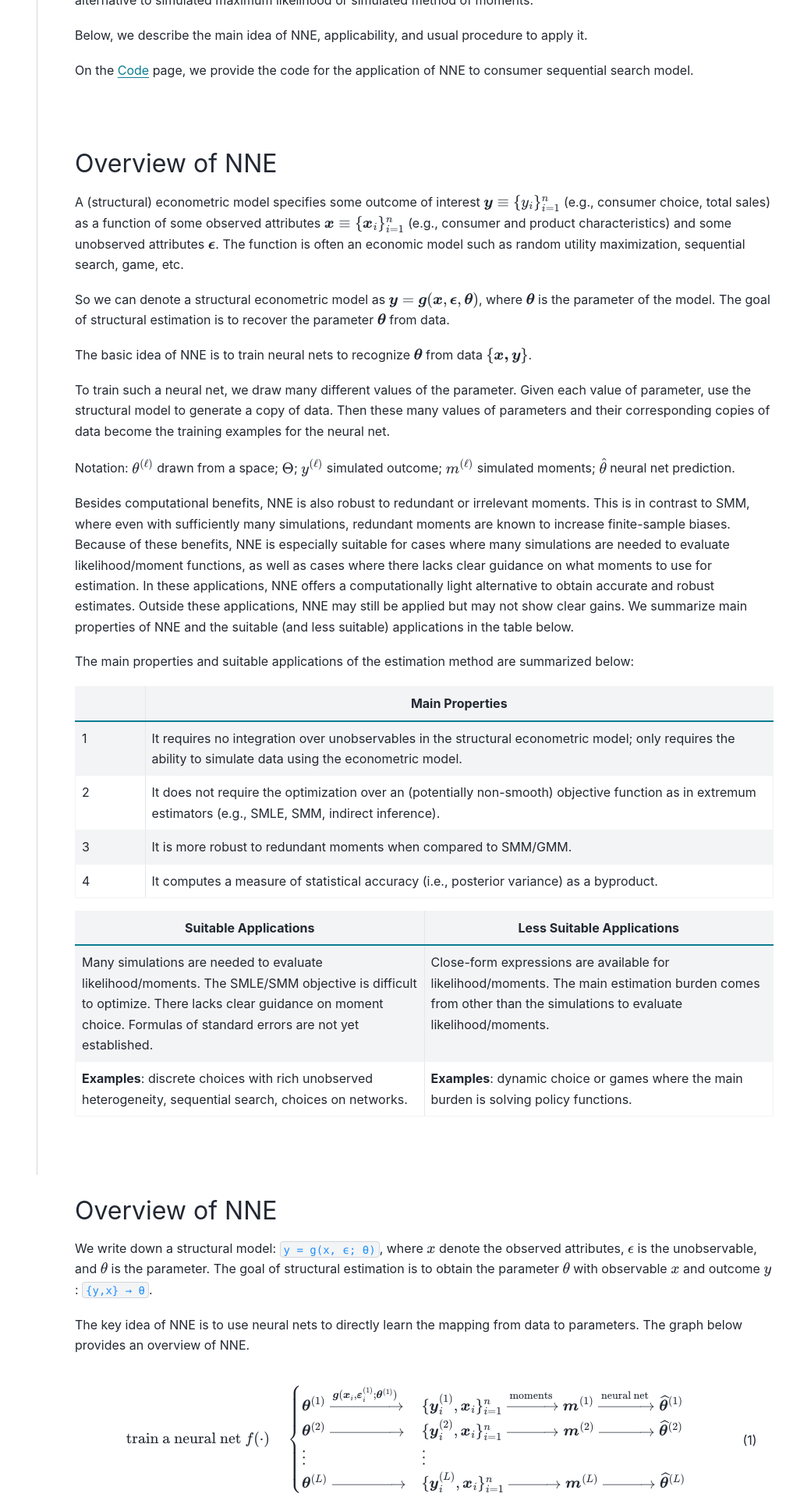
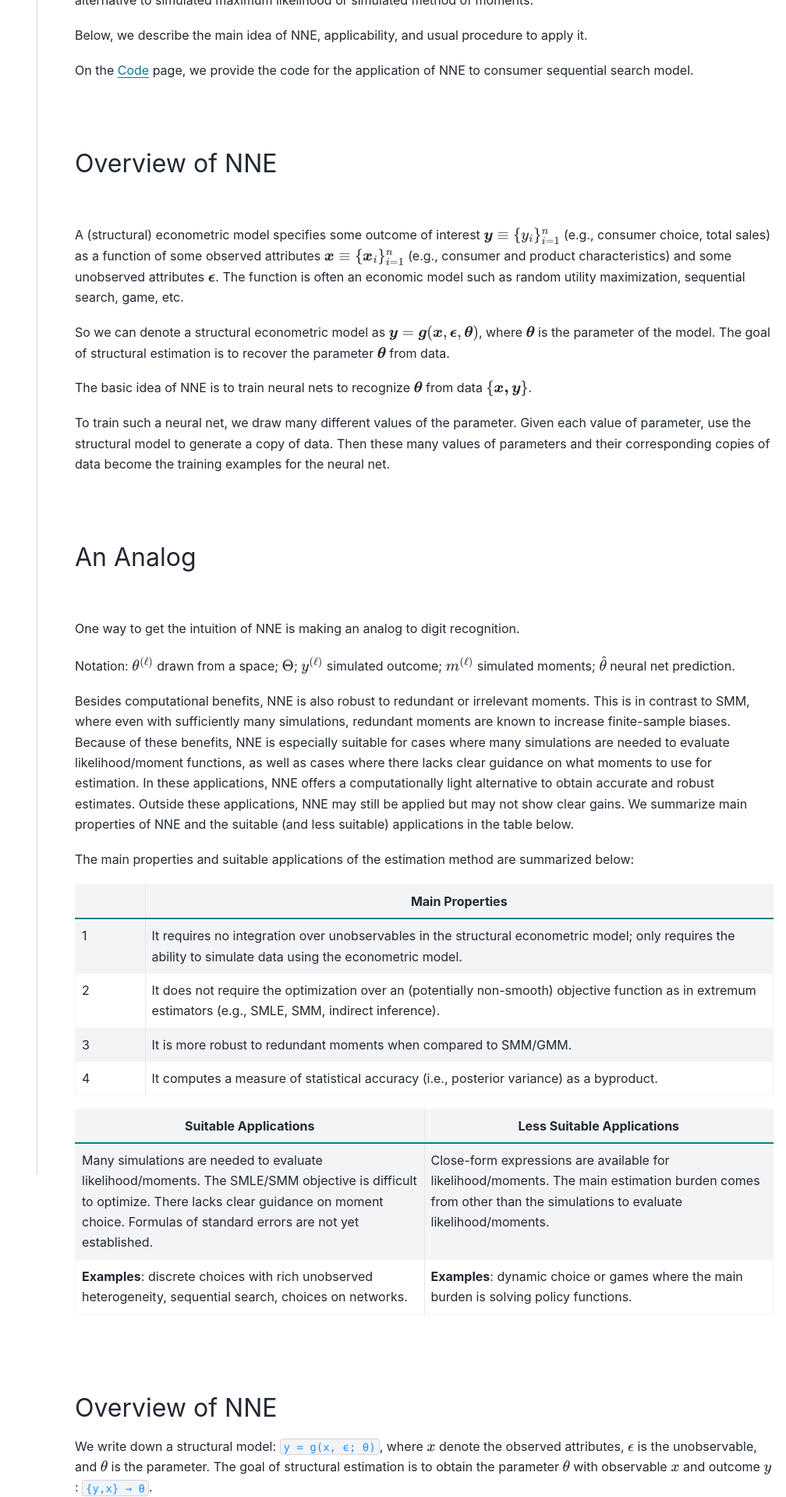
Before and after one commit to nnehome/nnehome.github.io, a Sphinx documentation site: the page built from docs/source/home/home.rst, in a window 1280 px wide. Shown: the part 362-2282 px from the top of the page at 78% size, without its empty margins (272-1280 px from the left). Built offline with Sphinx 7.4.7 and the PyData theme 0.15.4, drawn with Linux system fonts in a browser that asks for light colours.

Commit message:
some change

```diff
--- a/docs/source/home/home.rst
+++ b/docs/source/home/home.rst
@@ -21,6 +21,7 @@ On the :ref:`code` page, we provide the code for the application of NNE to consu
 
 Overview of NNE
 ---------------
+|
 A (structural) econometric model specifies some outcome of interest :math:`\boldsymbol{y}\equiv\{y_i\}_{i=1}^{n}` (e.g., consumer choice, total sales) as a function of some observed attributes :math:`\boldsymbol{x}\equiv\{\boldsymbol{x}_i\}_{i=1}^{n}` (e.g., consumer and product characteristics) and some unobserved attributes :math:`\boldsymbol{\epsilon}`. The function is often an economic model such as random utility maximization, sequential search, game, etc.
 
 So we can denote a structural econometric model as :math:`\boldsymbol{y} = \boldsymbol{g}(\boldsymbol{x}, \boldsymbol{\epsilon},  \boldsymbol{\theta})`, where :math:`\boldsymbol{\theta}` is the parameter of the model. The goal of structural estimation is to recover the parameter :math:`\boldsymbol{\theta}` from data.
@@ -28,6 +29,15 @@ So we can denote a structural econometric model as :math:`\boldsymbol{y} = \bold
 The basic idea of NNE is to train neural nets to recognize :math:`\boldsymbol{\theta}` from data :math:`\{\boldsymbol{x, y}\}`.
 
 To train such a neural net, we draw many different values of the parameter. Given each value of parameter, use the structural model to generate a copy of data. Then these many values of parameters and their corresponding copies of data become the training examples for the neural net.
+
+|
+
+An Analog
+---------------
+|
+One way to get the intuition of NNE is making an analog to digit recognition.
+
+
 
 Notation: :math:`{\theta}^{(\ell)}` drawn from a space; :math:`\Theta`; :math:`{y}^{(\ell)}` simulated outcome; :math:`{m}^{(\ell)}` simulated moments; :math:`\widehat{\theta}` neural net prediction.
 
```
